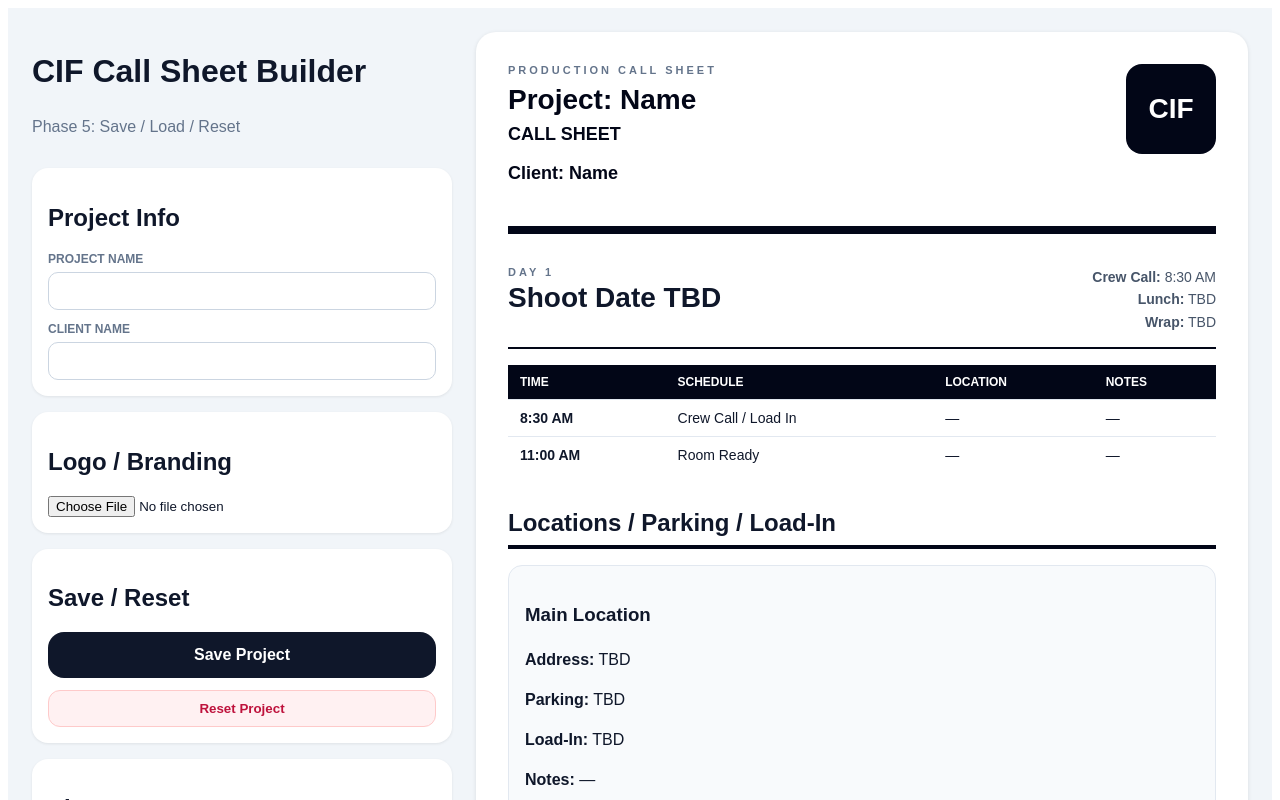
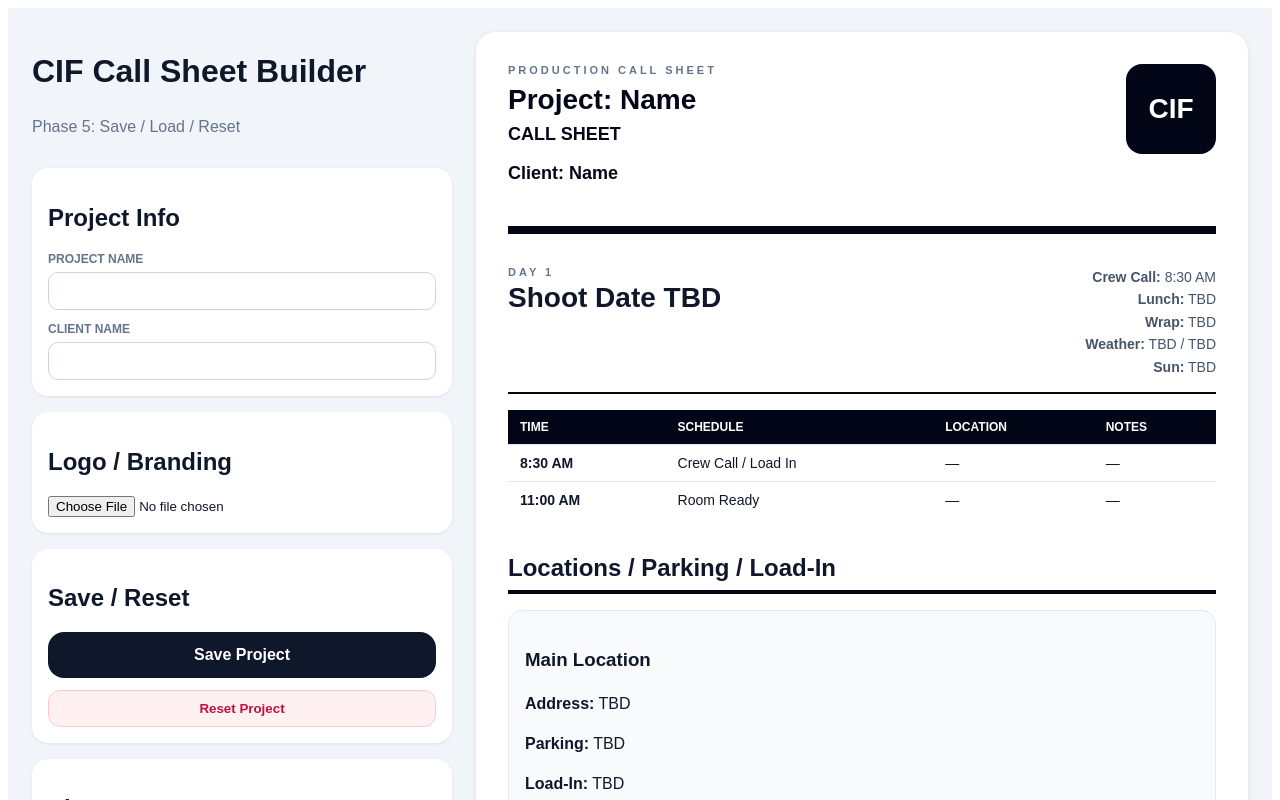
Before and after one commit to Innesrod/call-sheet-app, a React (Vite) app: page / in a window 1280 px wide. Shown: the top 800 px of the page. Built offline with nearby package versions, Linux system fonts and the light colour scheme.

Commit message:
Update App.jsx

```diff
--- a/src/App.jsx
+++ b/src/App.jsx
@@ -326,10 +326,12 @@ export default function App() {
                 <h2 style={styles.dayTitle}>{formatDate(day.date)}</h2>
               </div>
               <div style={styles.dayMeta}>
-                <div><strong>Crew Call:</strong> {day.callTime || "TBD"}</div>
-                <div><strong>Lunch:</strong> {day.lunch || "TBD"}</div>
-                <div><strong>Wrap:</strong> {day.wrap || "TBD"}</div>
-              </div>
+  <div><strong>Crew Call:</strong> {day.callTime || "TBD"}</div>
+  <div><strong>Lunch:</strong> {day.lunch || "TBD"}</div>
+  <div><strong>Wrap:</strong> {day.wrap || "TBD"}</div>
+  <div><strong>Weather:</strong> {day.weatherTemp || "TBD"} / {day.weatherConditions || "TBD"}</div>
+  <div><strong>Sun:</strong> {day.sunTimes || "TBD"}</div>
+</div>
             </div>
             <Table
               headers={["Time", "Schedule", "Location", "Notes"]}
```
